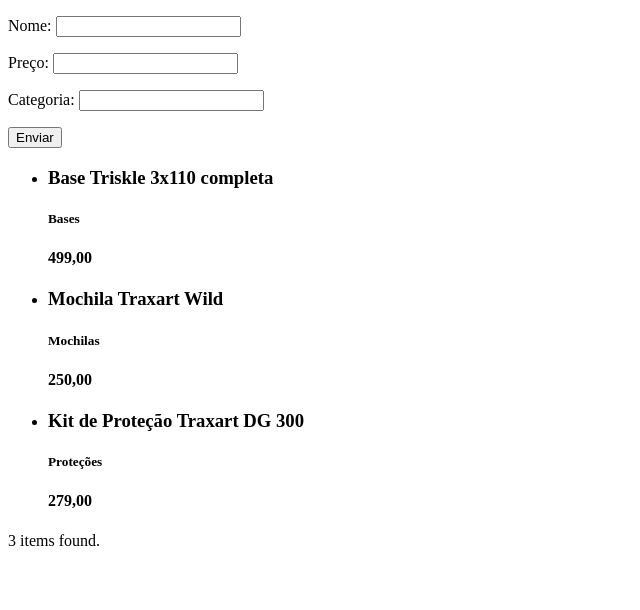
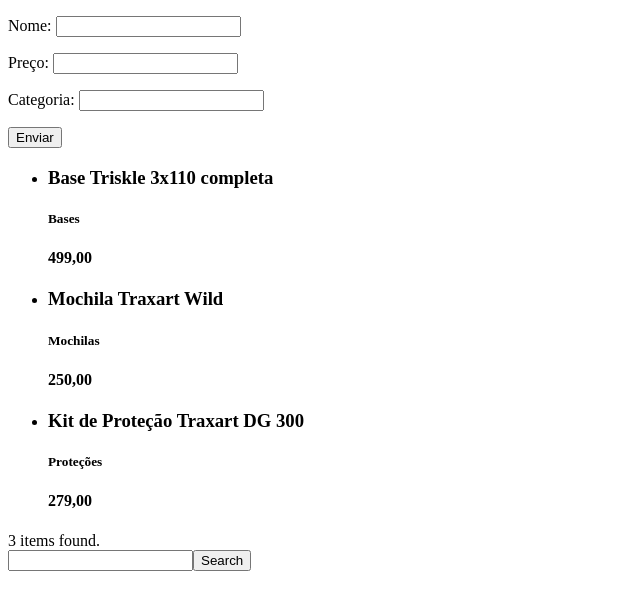
Before and after one commit to mabner/ffav-exercicio-02, a Vue app: page / in a window 1280 px wide. Shown: the top 610 px of the page, without its empty margins (0-640 px from the left). Built offline with nearby package versions, Linux system fonts and the light colour scheme.

Commit message:
Search test

```diff
--- a/src/App.vue
+++ b/src/App.vue
@@ -6,16 +6,20 @@
 		<div>
 			<ProductsList :products="products" />
 		</div>
+		<div>
+			<SearchBar :onSearch="handleSearchProducts" />
+		</div>
 	</div>
 </template>
 
 <script>
 	import ProductForm from './components/ProductForm';
 	import ProductsList from './components/ProductsList';
+	import SearchBar from './components/SearchBar';
 
 	export default {
 		name: 'App',
-		components: { ProductForm, ProductsList },
+		components: { ProductForm, ProductsList, SearchBar },
 		data() {
 			return {
 				products: [
@@ -35,6 +39,7 @@
 						productCategory: 'Proteções',
 					},
 				],
+				listedProducts: [],
 			};
 		},
 		methods: {
@@ -42,6 +47,16 @@
 				// console.log(product);
 				this.products = this.products.concat(product);
 			},
+			handleSearchProducts(name) {
+				const results = this.products.filter((prod) =>
+					prod.name.startsWith(name)
+				);
+				if (results.length > 0) {
+					this.listedProducts = results;
+				} else {
+					this.listedProducts = this.products;
+				}
+			},
 		},
 	};
 </script>
```
